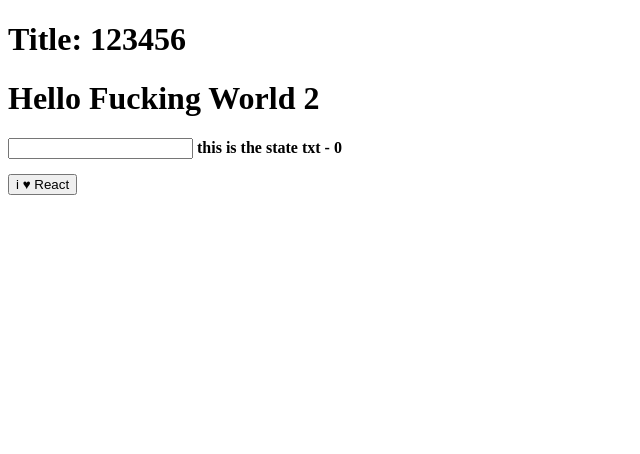
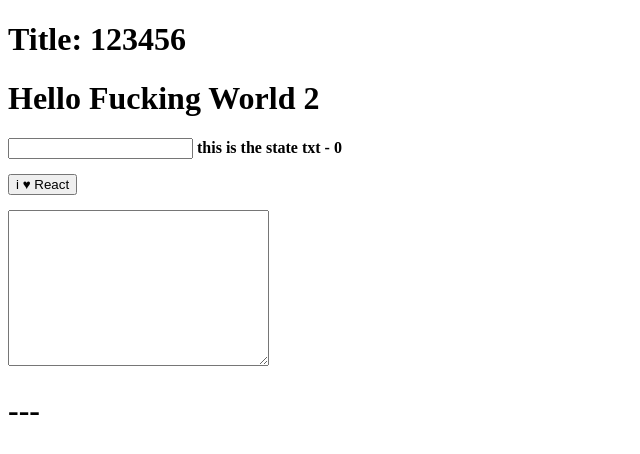
Before and after one commit to davinen-s/test-reactjs, a React (Create React App) app in the folder test1/: page / in a window 1280 px wide. Shown: the top 454 px of the page, without its empty margins (0-640 px from the left). Built offline with nearby package versions, Linux system fonts and the light colour scheme.

Commit message:
Normalize And Synthetic Event

```diff
--- a/test1/public/index.html
+++ b/test1/public/index.html
@@ -3,6 +3,12 @@
   <head>
     <meta charset="UTF-8">
     <title></title>
+<style>
+  .margin-top-15 {
+    margin-top: 15px;
+  }
+</style>
+
   </head>
   <body>
     <noscript>
@@ -10,7 +16,8 @@
     </noscript>
     <div id="title"></div>
     <div id="root"></div>
-    <div id="childPropsExample" style="margin-top:15px;"></div>
+    <div id="childPropsExample" class="margin-top-15"></div>
+    <div id="normalizeAndSyntheticEvent" class="margin-top-15"></div>
 
   </body>
 </html>
--- /dev/null
+++ b/test1/src/NormalizeAndSyntheticEvent.js
@@ -0,0 +1,42 @@
+import React from 'react';
+
+class NormalizeAndSyntheticEvent extends React.Component {
+  constructor(){
+    super(); //initialize the context.
+    this.state = {currentEvent: '---'} //initialzie the 'currentEvent' state.
+    this.update = this.update.bind(this)
+  }
+
+/**
+ * update the 'currentEvent' state with the captured event's type.
+ * @param {Event} e
+ */
+  update(e){
+    this.setState({currentEvent: e.type}); // setting the currentEvent to the event's type.
+  }
+
+  render() {
+    return (
+      <div>
+        <textarea
+        onKeyPress={this.update}
+        onCopy={this.update}
+        onCut={this.update}
+        onPaste={this.update}
+        onFocus={this.update}
+        onBlur={this.update}
+        onDoubleClick={this.update}
+        onTouchStart={this.update}
+        onTouchMove={this.update}
+        onTouchEnd={this.update}
+        cols="30"
+        rows="10"
+
+        />
+        <h1>{this.state.currentEvent}</h1>
+      </div>
+    )
+  }
+}
+
+export default NormalizeAndSyntheticEvent
--- a/test1/src/index.js
+++ b/test1/src/index.js
@@ -3,6 +3,7 @@ import ReactDOM from 'react-dom';
 import App from './App';
 import ChildPropsExampleApp from './ChildPropsExampleApp'
 import TitleApp from './TitleApp'
+import NormalizeAndSyntheticEvent from './NormalizeAndSyntheticEvent'
 
 ReactDOM.render(
   <TitleApp />, document.getElementById('title')
@@ -15,3 +16,7 @@ ReactDOM.render(
 ReactDOM.render(
   <ChildPropsExampleApp />, document.getElementById('childPropsExample')
 )
+
+ReactDOM.render(
+  <NormalizeAndSyntheticEvent />, document.getElementById('normalizeAndSyntheticEvent')
+)
```
Also changed, not shown: test1/src/App.js (+6 -1 lines).
